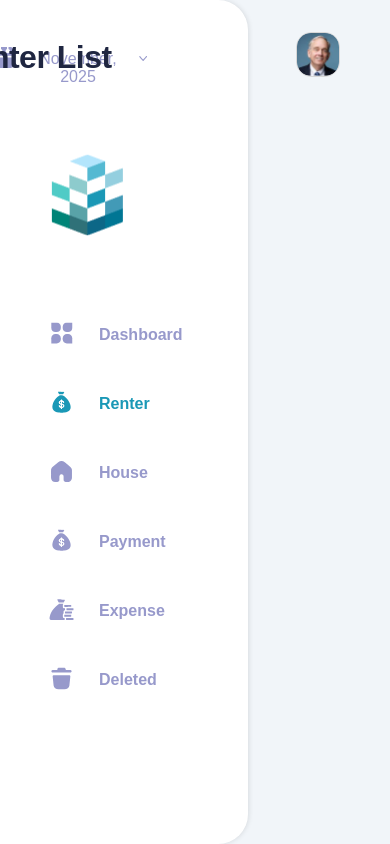
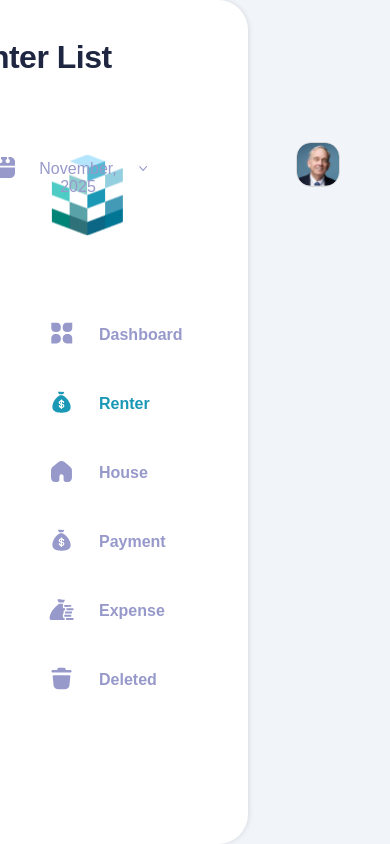
Before and after one commit to Masudjony/test-angular-project, an Angular app: page /renter in a window 390 px wide. Built offline with nearby package versions, Linux system fonts and the light colour scheme.

Commit message:
added external css file and it's codes

```diff
--- a/src/styles.css
+++ b/src/styles.css
@@ -5,3 +5,77 @@ body{
 app-top-header {
     display: flow-root;
 }
+app-dashboard {
+    display: flow-root;
+}
+
+.ParentSectionSection_Components_HTally {
+    width: 82%;
+    height: 100%;
+    padding: 50px;
+    padding-top: 0;
+    margin-top: 110px;
+    float: right;
+    color: #9799CB;
+    font-family: "Instrument Sans", sans-serif;
+
+    h1.TopHeading {
+        position: absolute;
+        top: 18px;
+        margin-bottom: 0;
+        color: #1F2641;
+        letter-spacing: -0.5px;
+    }
+}
+
+.Body_Components_Htally {
+    background: white;
+    border-radius: 30px;
+
+    .leftPart_Dashboard {
+        float: left;
+        width: 50%;
+    }
+
+    .RightPart_Dashboard {
+        float: right;
+        width: 50%;
+    }
+}
+
+
+@media only screen and (max-width: 1700px) {
+    .ParentSectionSection_Components_HTally {
+        width: 80%;
+    }
+}
+
+@media only screen and (max-width: 1500px) {
+    .ParentSectionSection_Components_HTally {
+        width: 76%;
+    }
+}
+
+@media only screen and (max-width: 1400px) {
+    .ParentSectionSection_Components_HTally {
+        width: 73%;
+    }
+}
+
+@media only screen and (max-width: 1200px) {
+    .ParentSectionSection_Components_HTally {
+        width: 70%;
+    }
+}
+
+@media only screen and (max-width: 1000px) {
+    .ParentSectionSection_Components_HTally {
+        width: 67%;
+    }
+}
+
+@media only screen and (max-width: 900px) {
+    .ParentSectionSection_Components_HTally {
+        width: 100%;
+    }
+}
```
